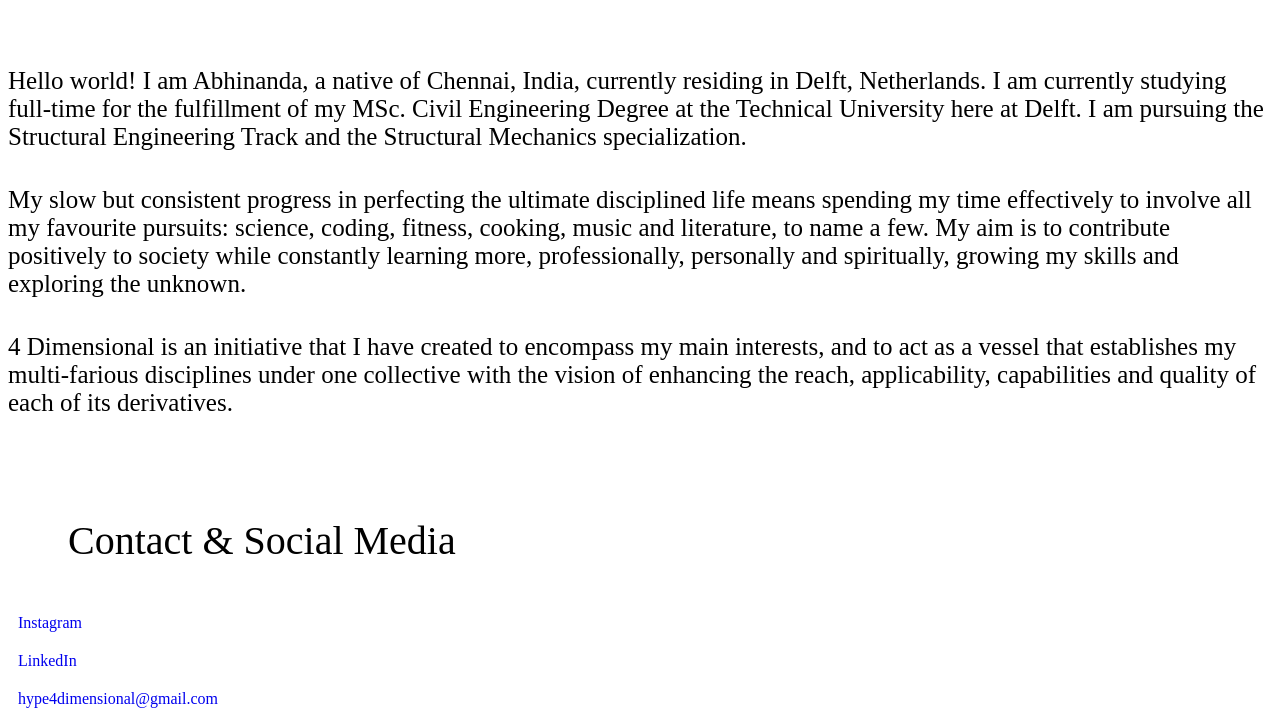
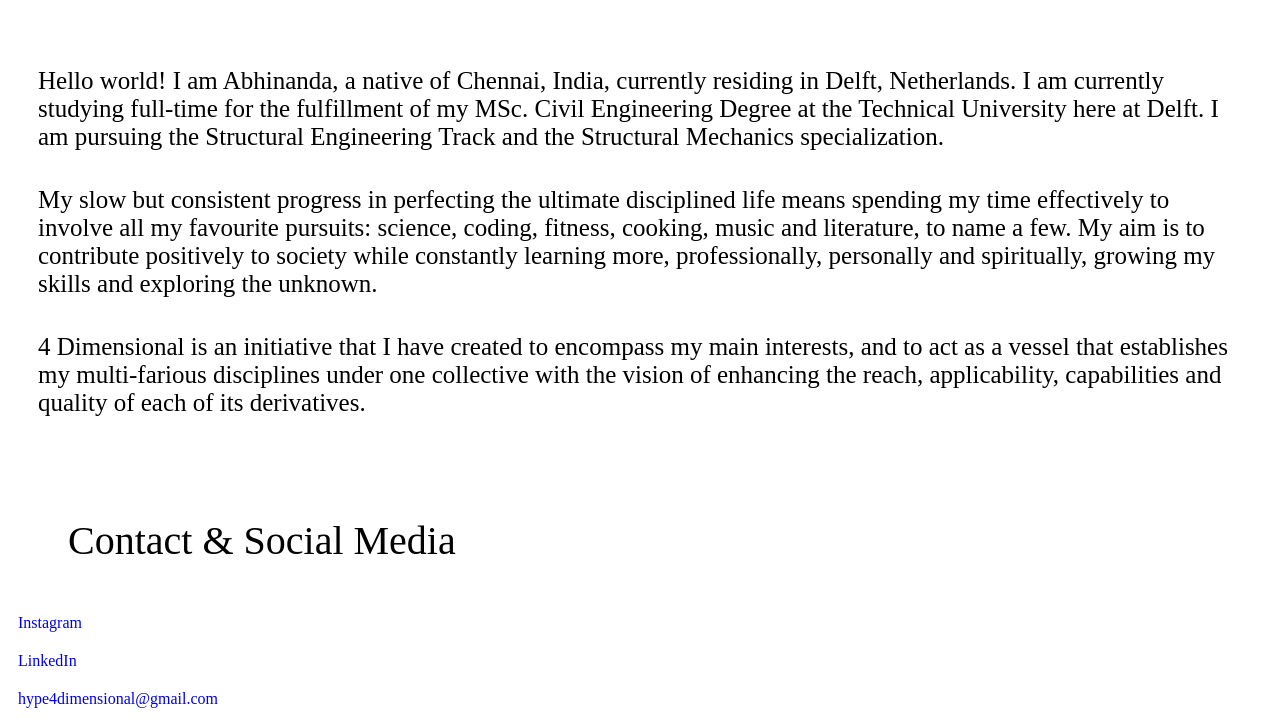
Before and after one commit to hype4dimensional/personal, a plain HTML site: page index.html in a window 1280 px wide. Shown: the part 201-927 px from the top of the page. Drawn offline with Linux system fonts and the light colour scheme.

Commit message:
Update text.css

```diff
--- a/styles/text.css
+++ b/styles/text.css
@@ -17,6 +17,8 @@
 
 .text1 {
   margin-top: 35px;
+  margin-left: 30px;
+  margin-right: 30px;
   margin-bottom: 35px;
   color: black;
   font: Arial;
```
